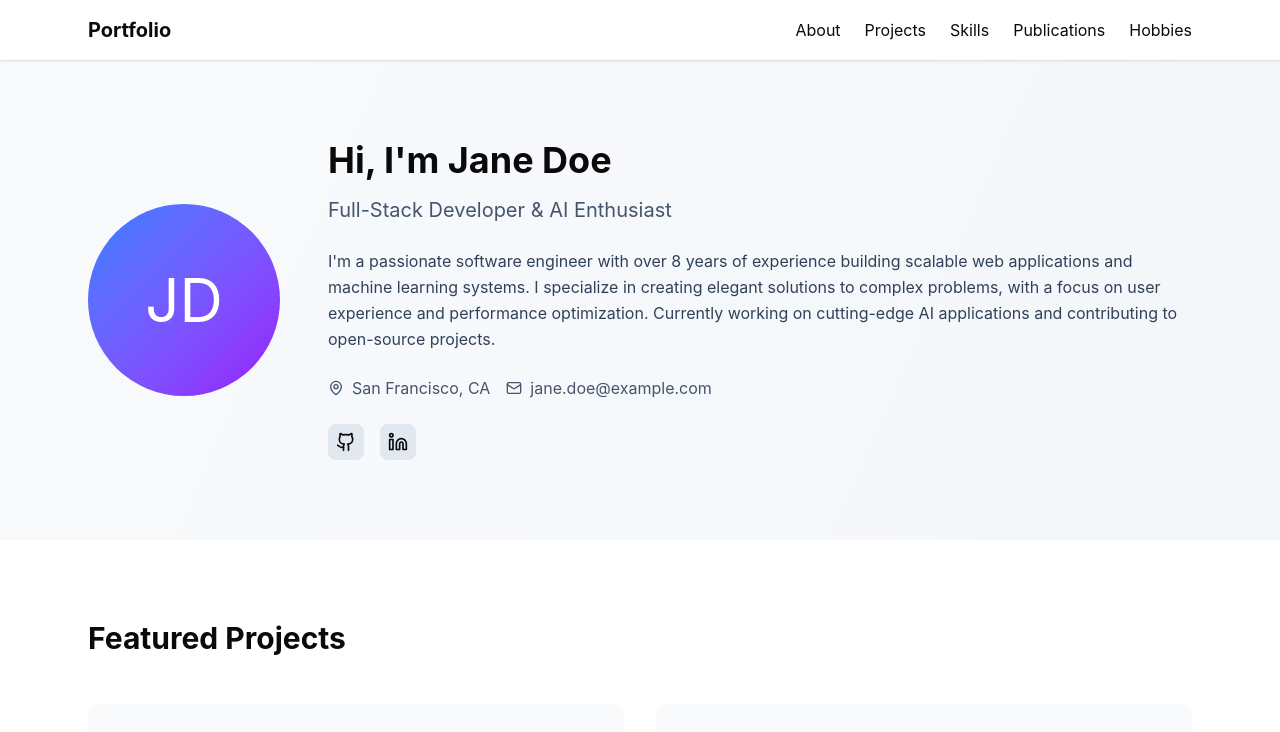
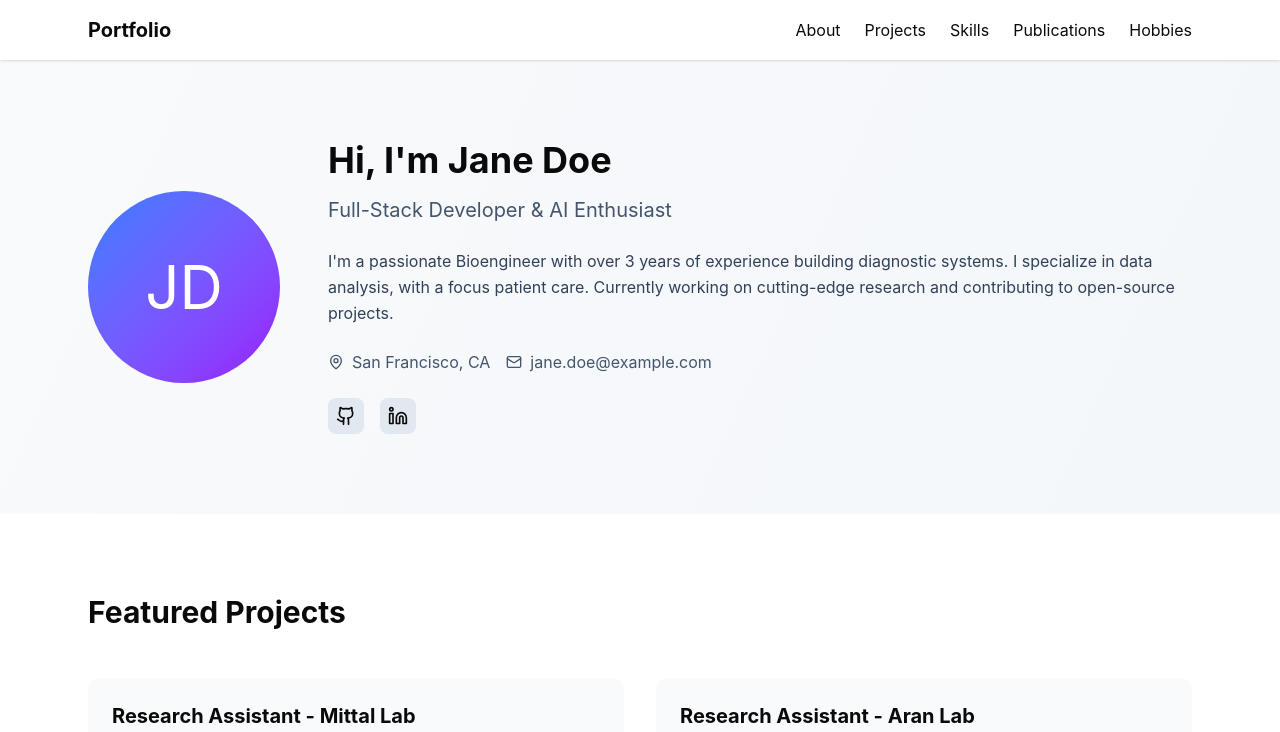
Before and after one commit to XRaion/Portfolio, a React (Vite) app: page / in a window 1280 px wide. Shown: the top 732 px of the page. Built offline with nearby package versions, Linux system fonts and the light colour scheme.

Commit message:
Revise job title and personal description in App.tsx
Updated job title and modified personal description to reflect a shift from software engineering to bioengineering.

```diff
--- a/src/app/App.tsx
+++ b/src/app/App.tsx
@@ -9,7 +9,7 @@ export default function App() {
       link: "https://beng187-d-group30.vercel.app/team.html"
     },
     {
-      title: "Research Assistant - Aran Lab, Bioengineering Department",
+      title: "Research Assistant - Aran Lab",
       description: "Built Microfluidics Brain on Chips",
       tech: ["Glowforge", "SolidWorks", "Chromatography Sequencing"],
       link: "#"
@@ -81,9 +81,8 @@ export default function App() {
               Full-Stack Developer & AI Enthusiast
             </p>
             <p className="text-slate-700 mb-6 leading-relaxed">
-              I'm a passionate software engineer with over 8 years of experience building scalable web applications
-              and machine learning systems. I specialize in creating elegant solutions to complex problems, with a
-              focus on user experience and performance optimization. Currently working on cutting-edge AI applications
+              I'm a passionate Bioengineer with over 3 years of experience building diagnostic systems. I specialize in data analysis, with a
+              focus patient care. Currently working on cutting-edge research
               and contributing to open-source projects.
             </p>
             <div className="flex flex-wrap gap-4 mb-6">
```
